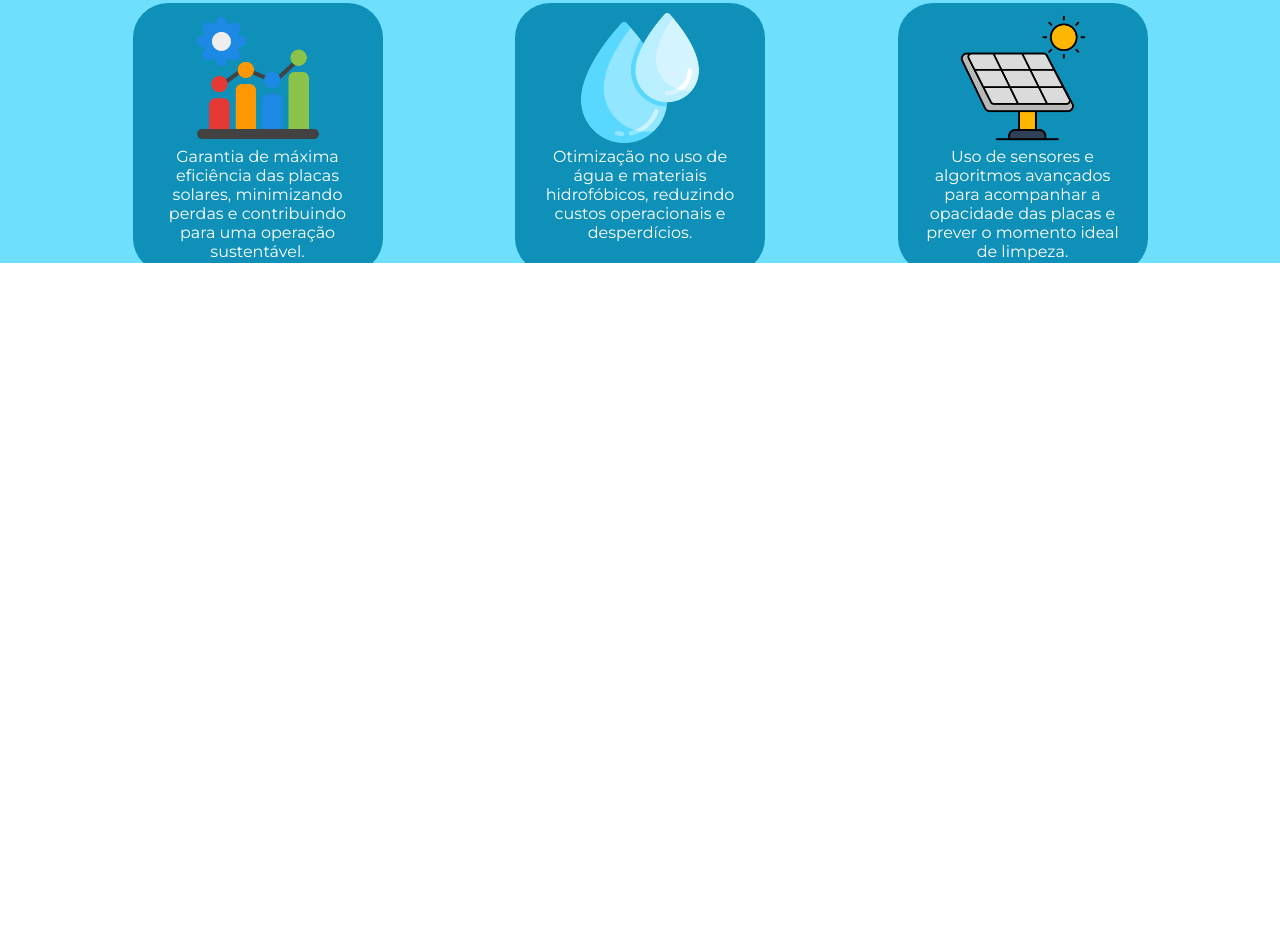
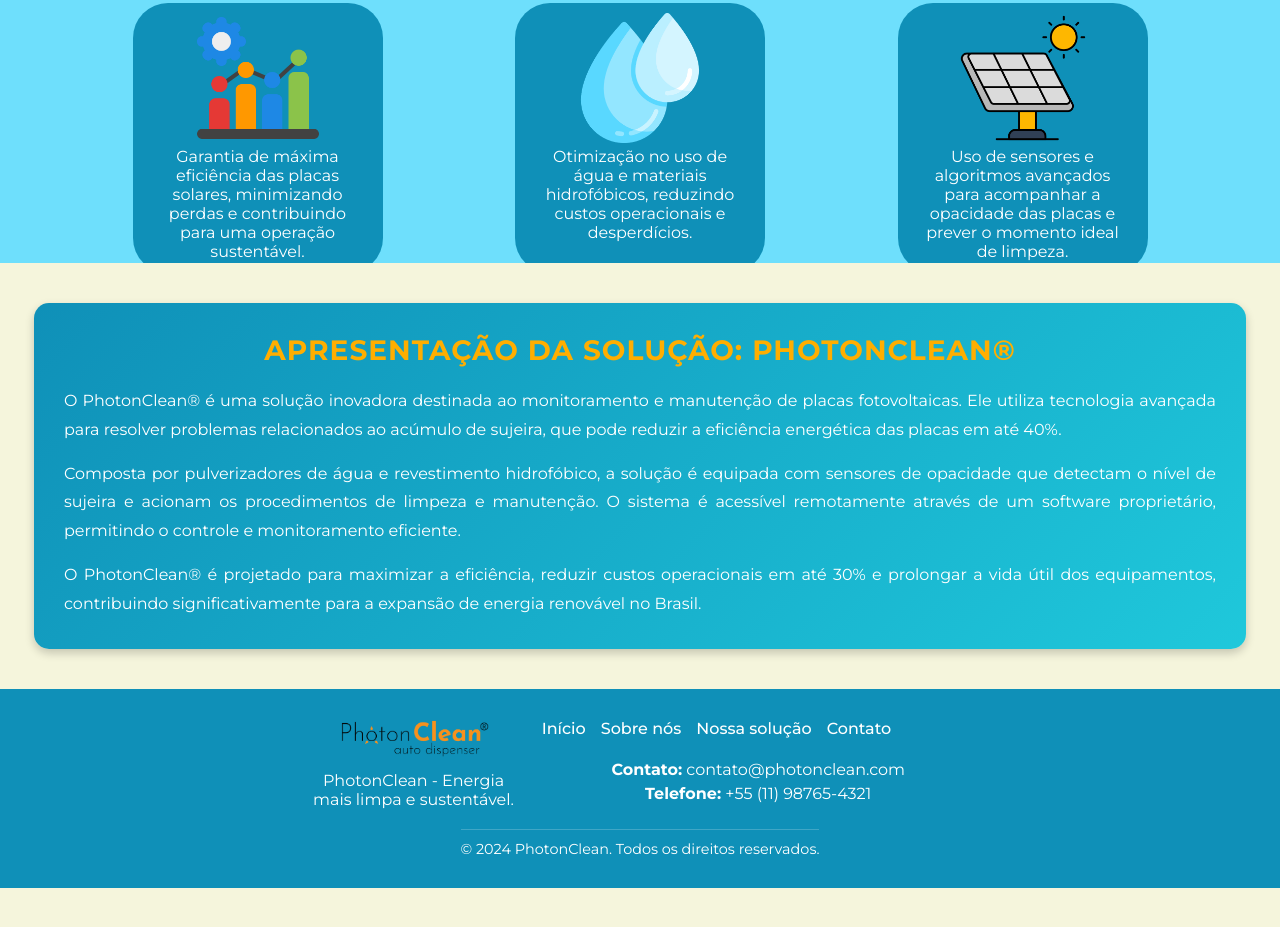
Before and after one commit to Quinhos/GS-PhotonClean-Web, a plain HTML site: page Page/page.html in a window 1280 px wide. Shown: the part 1465-2392 px from the top of the page. After the commit the page ends 2353 px from the top, so only its background shows below. Drawn offline with Linux system fonts and the light colour scheme; a web font is replaced by a local one.

Commit message:
feat: adicionar pagina de contato, footer, div para apresentação

```diff
--- a/Page/page.html
+++ b/Page/page.html
@@ -20,7 +20,7 @@
                     <p>|</p>
                     <a href="#">Nossa solução</a>
                     <p>|</p>
-                    <a href="#">Contato</a>
+                    <a href="../contato/contato.html">Contato</a>
                 </div>
             </div>
             <div class="top-text">
@@ -83,7 +83,49 @@
         </div>
 
     </div>
+    <div class="solution-intro">
+        <h2>Apresentação da Solução: PhotonClean®</h2>
+        <p>
+          O PhotonClean® é uma solução inovadora destinada ao monitoramento e manutenção de placas fotovoltaicas.
+          Ele utiliza tecnologia avançada para resolver problemas relacionados ao acúmulo de sujeira, que pode reduzir
+          a eficiência energética das placas em até 40%.
+        </p>
+        <p>
+          Composta por pulverizadores de água e revestimento hidrofóbico, a solução é equipada com sensores de opacidade
+          que detectam o nível de sujeira e acionam os procedimentos de limpeza e manutenção. O sistema é acessível
+          remotamente através de um software proprietário, permitindo o controle e monitoramento eficiente.
+        </p>
+        <p>
+          O PhotonClean® é projetado para maximizar a eficiência, reduzir custos operacionais em até 30% e prolongar a
+          vida útil dos equipamentos, contribuindo significativamente para a expansão de energia renovável no Brasil.
+        </p>
+      </div>
 
+
+    <footer class="footer">
+        <div class="footer-content">
+            <div class="footer-left">
+                <img src="/images/photonclean-01.png" alt="PhotonClean Logo" class="footer-logo">
+                <p>PhotonClean - Energia mais limpa e sustentável.</p>
+            </div>
+
+            <div class="footer-right">
+                <nav class="footer-nav">
+                    <a href="../Page/page.html">Início</a>
+                    <a href="#">Sobre nós</a>
+                    <a href="#">Nossa solução</a>
+                    <a href="../contato/Contato.html">Contato</a>
+                </nav>
+                <div class="footer-contact">
+                    <p><strong>Contato:</strong> contato@photonclean.com</p>
+                    <p><strong>Telefone:</strong> +55 (11) 98765-4321</p>
+                </div>
+            </div>
+        </div>
+        <div class="footer-bottom">
+            <p>&copy; 2024 PhotonClean. Todos os direitos reservados.</p>
+        </div>
+    </footer>
 
     <div class="space"></div>
     </div>
--- a/Page/style.css
+++ b/Page/style.css
@@ -208,8 +208,111 @@
     color: white ;
 }
 
-.space{
+/*.space{
     width: 100vw;
     height: 100vh;
-    background-color: white;
+   background-color: white;
+}*/
+
+.footer {
+    display: flex;
+    justify-content: center;
+    align-items: center;
+    text-align: center;
+    flex-direction: column;
+    padding: 20px;
+    background-color: #0f90b8;
+    color: white;
+    padding: 30px 50px;
+    font-family: Montserrat, sans-serif;
 }
+
+.footer-content {
+    display: flex;
+    justify-content: space-between;
+    align-items: flex-start;
+    flex-wrap: wrap;
+    gap: 20px;
+}
+
+.footer-left {
+    flex: 1;
+    max-width: 300px;
+}
+
+.footer-left img {
+    width: 150px;
+    margin-bottom: 10px;
+}
+
+.footer-right {
+    flex: 2;
+    display: flex;
+    flex-direction: column;
+    gap: 20px;
+}
+
+.footer-nav {
+    display: flex;
+    flex-wrap: wrap;
+    gap: 15px;
+}
+
+.footer-nav a {
+    color: white;
+    text-decoration: none;
+    font-weight: 500;
+    transition: color 0.3s ease;
+}
+
+.footer-nav a:hover {
+    color: #FFAE00;
+}
+
+.footer-contact p {
+    margin: 0;
+    line-height: 1.5;
+}
+
+.footer-bottom {
+    text-align: center;
+    margin-top: 20px;
+    font-size: 0.9rem;
+    border-top: 1px solid rgba(255, 255, 255, 0.2);
+    padding-top: 10px;
+}
+.solution-intro {
+    background: linear-gradient(135deg, #0f90b8, #1fc8db);
+    padding: 30px;
+    border-radius: 15px;
+    box-shadow: 0 4px 10px rgba(0, 0, 0, 0.2);
+    color: #ffffff;
+    font-family: 'Montserrat', sans-serif;
+    max-width: 90%;
+    margin: 40px auto;
+  }
+
+  .solution-intro h2 {
+    font-size: 28px;
+    margin-bottom: 20px;
+    text-align: center;
+    color: #ffae00;
+    text-transform: uppercase;
+    letter-spacing: 1px;
+  }
+
+  .solution-intro p {
+    font-size: 16px;
+    line-height: 1.8;
+    margin-bottom: 15px;
+    text-align: justify;
+  }
+
+  .solution-intro p:last-child {
+    margin-bottom: 0;
+  }
+
+  .solution-intro:hover {
+    transform: scale(1.02);
+    transition: transform 0.3s ease;
+  }
--- /dev/null
+++ b/contato/style.css
@@ -0,0 +1,206 @@
+* {
+    margin: 0;
+    padding: 0;
+    box-sizing: border-box;
+}
+
+body {
+    font-family: 'Arial', sans-serif;
+    background-color: #00bcd4;
+    display: flex;
+    flex-direction: column;
+    justify-content: flex-start;
+    align-items: center;
+    height: 100vh;
+    color: #333;
+}
+
+.navtop {
+    width: 100%;
+    display: flex;
+    flex-direction: row;
+    justify-content: space-between;
+    align-items: center;
+    padding: 10px 50px;
+    background-color: #ffffff;
+    position: fixed;
+    top: 0;
+    left: 0;
+    z-index: 1000;
+}
+
+.navtop .left img {
+    height: 70px;
+    width: auto;
+}
+
+.navtop .right {
+    display: flex;
+    justify-content: center;
+    gap: 30px;
+}
+
+.navtop .right a, .navtop .right p {
+    text-decoration: none;
+    color: black;
+    font-weight: 400;
+    font-size: 1.2rem;
+}
+
+.navtop a:hover {
+    text-decoration: underline;
+    text-underline-offset: 3px;
+    text-decoration-thickness: 2px;
+}
+
+.container {
+    background: linear-gradient(135deg, #ffffff, #e1f5fe);
+    padding: 30px;
+    border-radius: 10px;
+    box-shadow: 0 10px 20px rgba(0, 0, 0, 0.1);
+    width: 100%;
+    max-width: 600px;
+    text-align: center;
+    margin-top: 140px;
+    margin-bottom: 40px;
+    flex-grow: 1;
+}
+
+h1 {
+    color: #00796b;
+    margin-bottom: 20px;
+    font-size: 2rem;
+    font-weight: 700;
+    letter-spacing: 1px;
+}
+
+.form-group {
+    margin-bottom: 20px;
+    text-align: left;
+}
+
+label {
+    font-size: 1.1rem;
+    color: #00796b;
+    display: block;
+    margin-bottom: 8px;
+    font-weight: bold;
+}
+
+input, textarea {
+    width: 100%;
+    padding: 12px;
+    border: 2px solid #00796b;
+    border-radius: 8px;
+    font-size: 1rem;
+    background-color: #fafafa;
+    transition: border-color 0.3s ease, box-shadow 0.3s ease;
+}
+
+input:focus, textarea:focus {
+    border-color: #00bcd4;
+    box-shadow: 0 0 8px rgba(0, 188, 212, 0.5);
+}
+
+textarea {
+    resize: vertical;
+}
+
+button {
+    width: 100%;
+    padding: 12px;
+    background-color: #00796b;
+    color: white;
+    border: none;
+    border-radius: 8px;
+    font-size: 1.1rem;
+    cursor: pointer;
+    transition: background-color 0.3s ease, transform 0.2s ease;
+    margin-top: 20px;
+}
+
+button:hover {
+    background-color: #004d40;
+    transform: scale(1.05);
+}
+
+button:active {
+    transform: scale(1);
+}
+
+.message {
+    margin-top: 20px;
+    font-size: 1.2rem;
+    font-weight: 600;
+    color: #388e3c;
+}
+
+.footer {
+    display: flex;
+    justify-content: center;
+    align-items: center;
+    text-align: center;
+    flex-direction: column;
+    padding: 20px;
+    background-color: #0f90b8;
+    color: white;
+    padding: 30px 50px;
+    font-family: Montserrat, sans-serif;
+    width: 100%;
+}
+
+.footer-content {
+    display: flex;
+    justify-content: space-between;
+    align-items: flex-start;
+    flex-wrap: wrap;
+    gap: 20px;
+
+}
+
+.footer-left {
+    flex: 1;
+    max-width: 300px;
+}
+
+.footer-left img {
+    width: 150px;
+    margin-bottom: 10px;
+}
+
+.footer-right {
+    flex: 2;
+    display: flex;
+    flex-direction: column;
+    gap: 20px;
+}
+
+.footer-nav {
+    display: flex;
+    flex-wrap: wrap;
+    gap: 15px;
+}
+
+.footer-nav a {
+    color: white;
+    text-decoration: none;
+    font-weight: 500;
+    transition: color 0.3s ease;
+}
+
+.footer-nav a:hover {
+    color: #FFAE00;
+}
+
+.footer-contact p {
+    margin: 0;
+    line-height: 1.5;
+}
+
+.footer-bottom {
+    text-align: center;
+    margin-top: 20px;
+    font-size: 0.9rem;
+    border-top: 1px solid rgba(255, 255, 255, 0.2);
+    padding-top: 10px;
+}
```
Also changed, not shown: contato/contato.html (added, +76 -0 lines), contato/script.js (added, +19 -0 lines).
